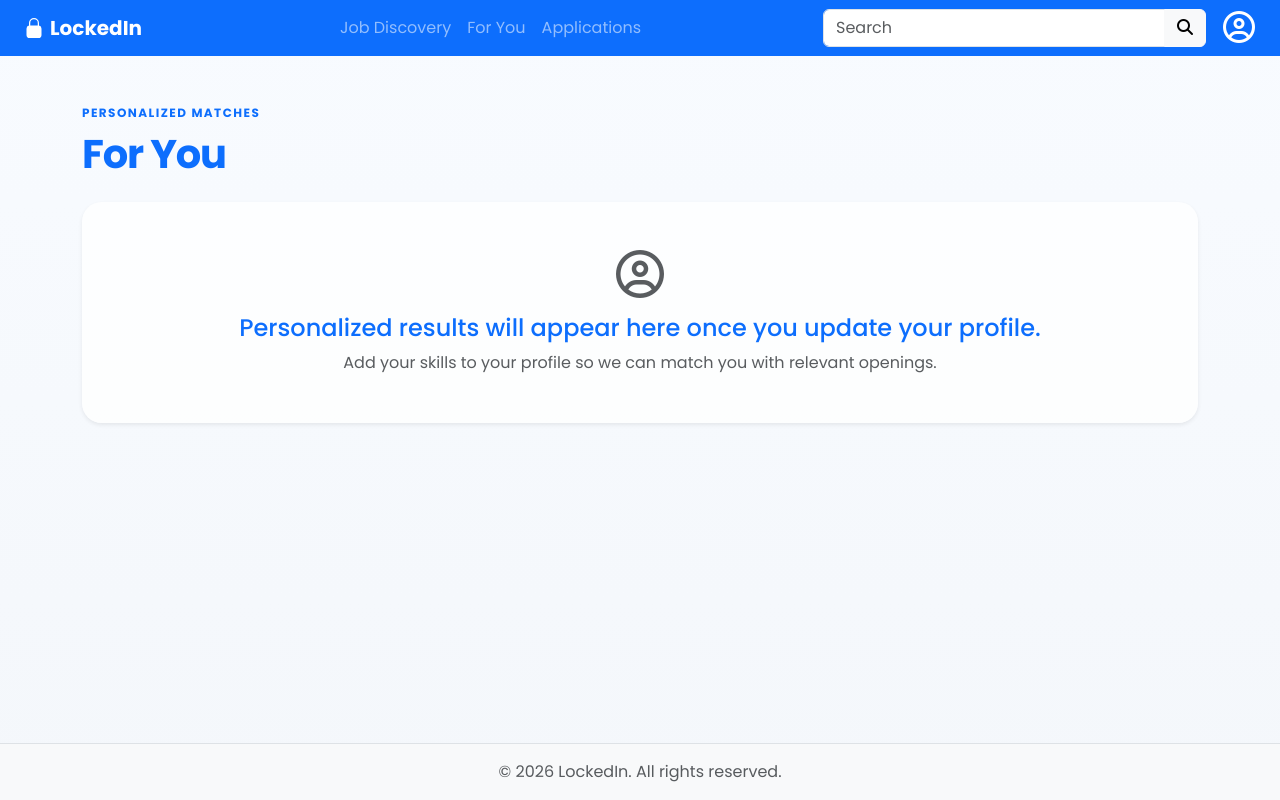
After one commit to malikharmony/lockedin, a Django app: page /jobs/for-you/ in a window 1280 px wide. The commit adds this page. Run offline with Django 5.2, Linux system fonts and the light colour scheme; the visitor is signed in with stand-in values (Sample User, id 1); data comes from the database, SQL or seed files in the repository; some libraries are stand-ins or nearby versions.

Commit message:
Added 'For You' page
Provides job seekers with personalized postings by referencing skills from profile with skills listen under job postings.

```diff
--- /dev/null
+++ b/jobs/templates/jobs/for_you.html
@@ -0,0 +1,74 @@
+{% extends 'base.html' %}
+
+{% block content %}
+<section class="container py-5">
+  <div class="d-flex flex-column flex-md-row justify-content-between align-items-md-center gap-3 mb-4">
+    <div>
+      <p class="section-label text-uppercase mb-2">Personalized matches</p>
+      <h1 class="page-title mb-0 text-primary fw-bold">For You</h1>
+    </div>
+  </div>
+
+  {% if jobs %}
+    <div class="row g-4">
+      {% for job in jobs %}
+        <div class="col-12 col-md-6 col-xl-4">
+          <article class="job-card h-100">
+            <div class="job-card-top d-flex justify-content-between align-items-center mb-3">
+              <span class="job-type-badge">{{ job.get_work_type_display }}</span>
+              {% if job.visa_sponsorship %}
+                <span class="job-tag visa-tag">Visa sponsorship</span>
+              {% endif %}
+            </div>
+
+            <h2 class="job-title h4 text-primary fw-bold mb-2">{{ job.title }}</h2>
+
+            <div class="job-meta mb-3">
+              <i class="fa-solid fa-location-dot me-2" aria-hidden="true"></i>
+              {{ job.location }}
+            </div>
+
+            <p class="job-description text-muted mb-3">
+              {{ job.description|truncatechars:180 }}
+            </p>
+
+            <div class="job-details mb-3">
+              <div class="detail-row">
+                <span class="detail-label">Skills</span>
+                <span>{{ job.required_skills }}</span>
+              </div>
+              <div class="detail-row">
+                <span class="detail-label">Salary</span>
+                <span>${{ job.salary_min }} - ${{ job.salary_max }}</span>
+              </div>
+            </div>
+
+            <div class="job-card-footer d-flex justify-content-between align-items-center gap-3 mt-auto">
+              <span class="recruiter-name">{{ job.recruiter.username }}</span>
+              <a href="{% url 'jobs.detail' id=job.id %}" class="btn btn-primary btn-sm px-3">
+                View role
+              </a>
+            </div>
+          </article>
+        </div>
+      {% endfor %}
+    </div>
+  {% elif not has_profile_skills %}
+    <div class="empty-jobs card border-0 shadow-sm">
+      <div class="card-body text-center py-5">
+        <i class="fa-regular fa-circle-user fa-3x text-muted mb-3" aria-hidden="true"></i>
+        <h2 class="h4 text-primary mb-2">Personalized results will appear here once you update your profile.</h2>
+        <p class="text-muted mb-0">Add your skills to your profile so we can match you with relevant openings.</p>
+      </div>
+    </div>
+  {% else %}
+    <div class="empty-jobs card border-0 shadow-sm">
+      <div class="card-body text-center py-5">
+        <i class="fa-regular fa-folder-open fa-3x text-muted mb-3" aria-hidden="true"></i>
+        <h2 class="h4 text-primary mb-2">No matching jobs right now</h2>
+        <p class="text-muted mb-0">Check back soon for new opportunities that fit your profile.</p>
+      </div>
+    </div>
+  {% endif %}
+</section>
+{% endblock content %}
--- a/jobs/urls.py
+++ b/jobs/urls.py
@@ -4,6 +4,7 @@ from . import views
 urlpatterns = [
     path('', views.index, name='jobs.index'),
     path('applications/', views.applications, name='jobs.applications'),
+    path('for-you/', views.for_you, name='jobs.for_you'),
     path('create/', views.create_job, name='jobs.create'),
     path('mine/', views.my_jobs, name='jobs.my_jobs'),
     path('<int:id>/applicants/', views.applicants, name='jobs.applicants'),
--- a/jobs/views.py
+++ b/jobs/views.py
@@ -52,6 +52,44 @@ def index(request):
         },
     }
     return render(request, 'jobs/index.html', context={'template_data': template_data})
+
+
+@login_required
+def for_you(request):
+    profile, _ = Profile.objects.get_or_create(user=request.user)
+
+    if profile.role != 'job_seeker':
+        messages.error(request, 'This page is only for job seekers.')
+        return redirect('home.index')
+
+    user_skills = {
+        skill.strip().lower()
+        for skill in (profile.skills or '').replace(',', ' ').split()
+        if skill.strip()
+    }
+
+    jobs = JobPosting.objects.filter(status='active').order_by('-date')
+    recommended_jobs = []
+
+    if user_skills:
+        for job in jobs:
+            job_skills = {
+                skill.strip().lower()
+                for skill in (job.required_skills or '').replace(',', ' ').split()
+                if skill.strip()
+            }
+            if user_skills & job_skills:
+                recommended_jobs.append(job)
+
+    template_data = {
+        'title': 'For You | LockedIn',
+    }
+
+    return render(request, 'jobs/for_you.html', {
+        'template_data': template_data,
+        'jobs': recommended_jobs,
+        'has_profile_skills': bool(user_skills),
+    })
 
 
 def detail(request, id):
--- a/jobsite/templates/base.html
+++ b/jobsite/templates/base.html
@@ -35,7 +35,7 @@
                 </li>
                 {% if user.profile.role == 'job_seeker' %}
                 <li class="nav-item">
-                  <a class="nav-link" href="#">For You</a>
+                  <a class="nav-link" href="{% url 'jobs.for_you' %}">For You</a>
                 </li>
                 <li class="nav-item">
                   <a class="nav-link" href="{% url 'jobs.applications' %}">Applications</a>
```
Also changed, not shown: jobs/tests.py (+25 -29 lines).
